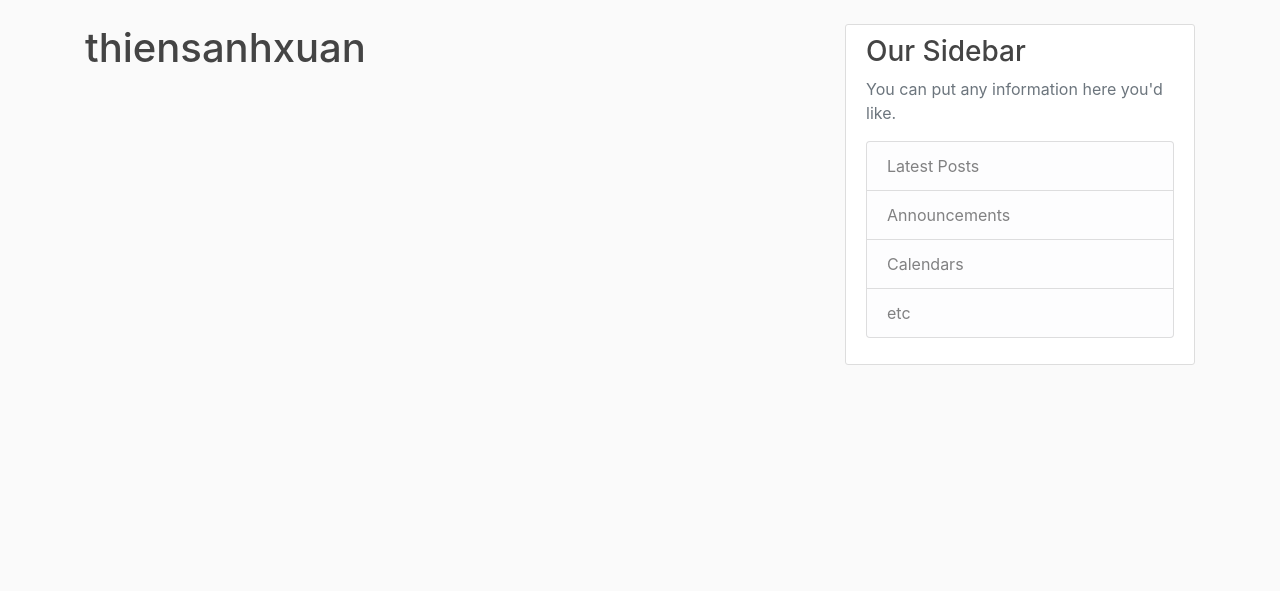
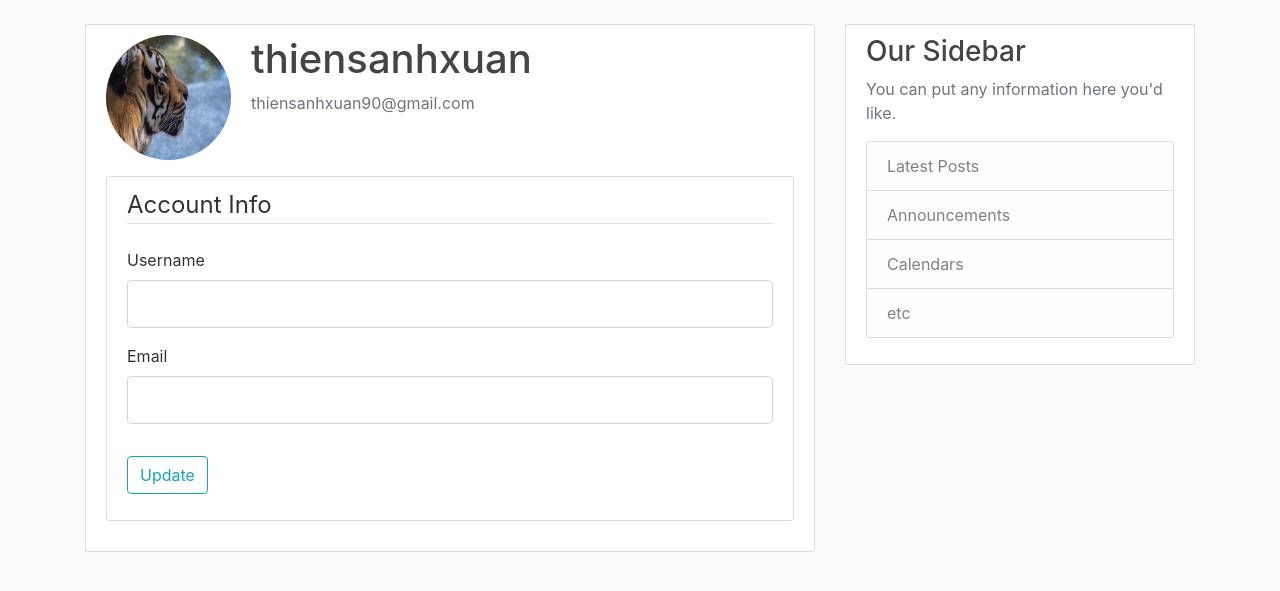
Before and after one commit to xuansthien/FlaskBlogStudying, a Flask app: page /account in a window 1280 px wide. Shown: the part 56-647 px from the top of the page. Run offline with Flask 2, Linux system fonts and the light colour scheme; a user stored in the database is signed in; some libraries are stand-ins or nearby versions.

Commit message:
End_date 27/7/2022 update file

```diff
--- a/FlaskBlogDemo/flaskBlog/forms.py
+++ b/FlaskBlogDemo/flaskBlog/forms.py
@@ -1,7 +1,9 @@
 from flask_wtf import FlaskForm
+from flask_login import current_user
 from wtforms import StringField, PasswordField, SubmitField, BooleanField
 from wtforms.validators import DataRequired, Length, Email, EqualTo, ValidationError
 from flaskBlog.models import User
+
 
 class RegistrationForm(FlaskForm):
     username = StringField('Username',
@@ -29,3 +31,23 @@ class LoginForm(FlaskForm):
     password = PasswordField('Password', validators=[DataRequired()])
     remember = BooleanField('Remember Me')
     submit = SubmitField('Login')
+
+
+class UpdateAccountForm(FlaskForm):
+    username = StringField('Username',
+                           validators=[DataRequired(), Length(min=2, max=20)])
+    email = StringField('Email',
+                        validators=[DataRequired(), Email()])
+    submit = SubmitField('Update')
+
+    def validate_username(self, username):
+        if username.data != current_user.username:
+            user = User.query.filter_by(username=username.data).first()
+            if user:
+                raise ValidationError('That username is taken. Please choose a difference one.')
+
+    def validate_email(self, email):
+        if email.data != current_user.email:
+            user = User.query.filter_by(email=email.data).first()
+            if user:
+                raise ValidationError('That email is taken. Please choose a difference one.')
--- a/FlaskBlogDemo/flaskBlog/routes.py
+++ b/FlaskBlogDemo/flaskBlog/routes.py
@@ -1,6 +1,6 @@
 from flask import render_template, url_for, flash, redirect, request
 from flaskBlog import app, db, bcrypt
-from flaskBlog.forms import RegistrationForm, LoginForm
+from flaskBlog.forms import RegistrationForm, LoginForm, UpdateAccountForm
 from flaskBlog.models import User, Post
 from flask_login import login_user, current_user, logout_user, login_required
 
@@ -71,4 +71,7 @@ def logout():
 @app.route("/account")
 @login_required
 def account():
-    return render_template('account.html', title='Account')
+    form = UpdateAccountForm()
+    image_file = url_for('static', filename='profile_pics/' + current_user.image_file)
+    return render_template('account.html', title='Account',
+                           image_file=image_file, form=form)
--- a/FlaskBlogDemo/flaskBlog/templates/account.html
+++ b/FlaskBlogDemo/flaskBlog/templates/account.html
@@ -1,4 +1,53 @@
 {% extends "layout.html" %}
 {% block content %}
-    <h1>{{ current_user.username }}</h1>
+    <div class="content-section">
+      <div class="media">
+        <img class="rounded-circle account-img" src="{{ image_file }}">
+        <div class="media-body">
+          <h2 class="account-heading">{{ current_user.username }}</h2>
+          <p class="text-secondary">{{ current_user.email }}</p>
+        </div>
+      </div>
+      <div class="content-section">
+        <form method="POST", action="">
+            {{ form.hidden_tag() }}
+            <fieldset class="form-group">
+                <legend class="border-bottom mb-4">Account Info</legend>
+                <div class="form-group">
+                    {{ form.username.label(class="form-control-label") }}
+                    {% if form.username.errors %}
+                       {{ form.username(class="form-control form-control-lg is-invalid") }}
+                       <div class="invalid-feedback">
+                           {% for error in form.username.errors %}
+                                <span>
+                                    {{ error }}
+                                </span>
+                           {% endfor %}
+                       </div>
+                    {% else %}
+                        {{ form.username(class="form-control form-control-lg") }}
+                    {% endif %}
+                </div>
+                <div class="form-group">
+                    {{ form.email.label(class="form-control-label") }}
+                    {% if form.email.errors %}
+                       {{ form.email(class="form-control form-control-lg is-invalid") }}
+                       <div class="invalid-feedback">
+                           {% for error in form.email.errors %}
+                                <span>
+                                    {{ error }}
+                                </span>
+                           {% endfor %}
+                       </div>
+                    {% else %}
+                        {{ form.email(class="form-control form-control-lg") }}
+                    {% endif %}
+                </div>
+            </fieldset>
+            <div class="form-group">
+                {{ form.submit(class="btn btn-outline-info") }}
+            </div>
+        </form>
+    </div>
+    </div>
 {% endblock content %}
```
Also changed, not shown: FlaskBlogDemo/flaskBlog/static/profile_pics/default.jpg (added).
